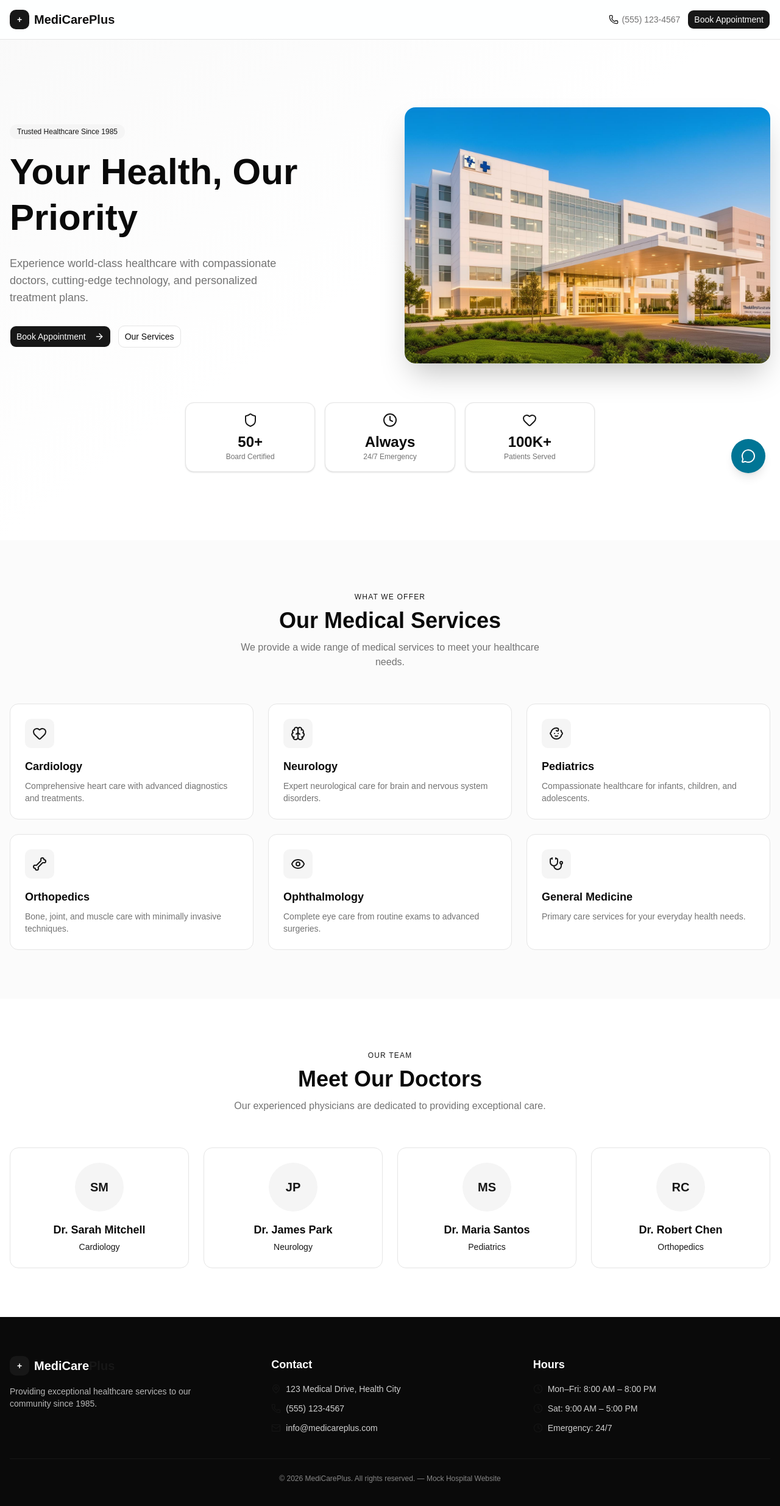
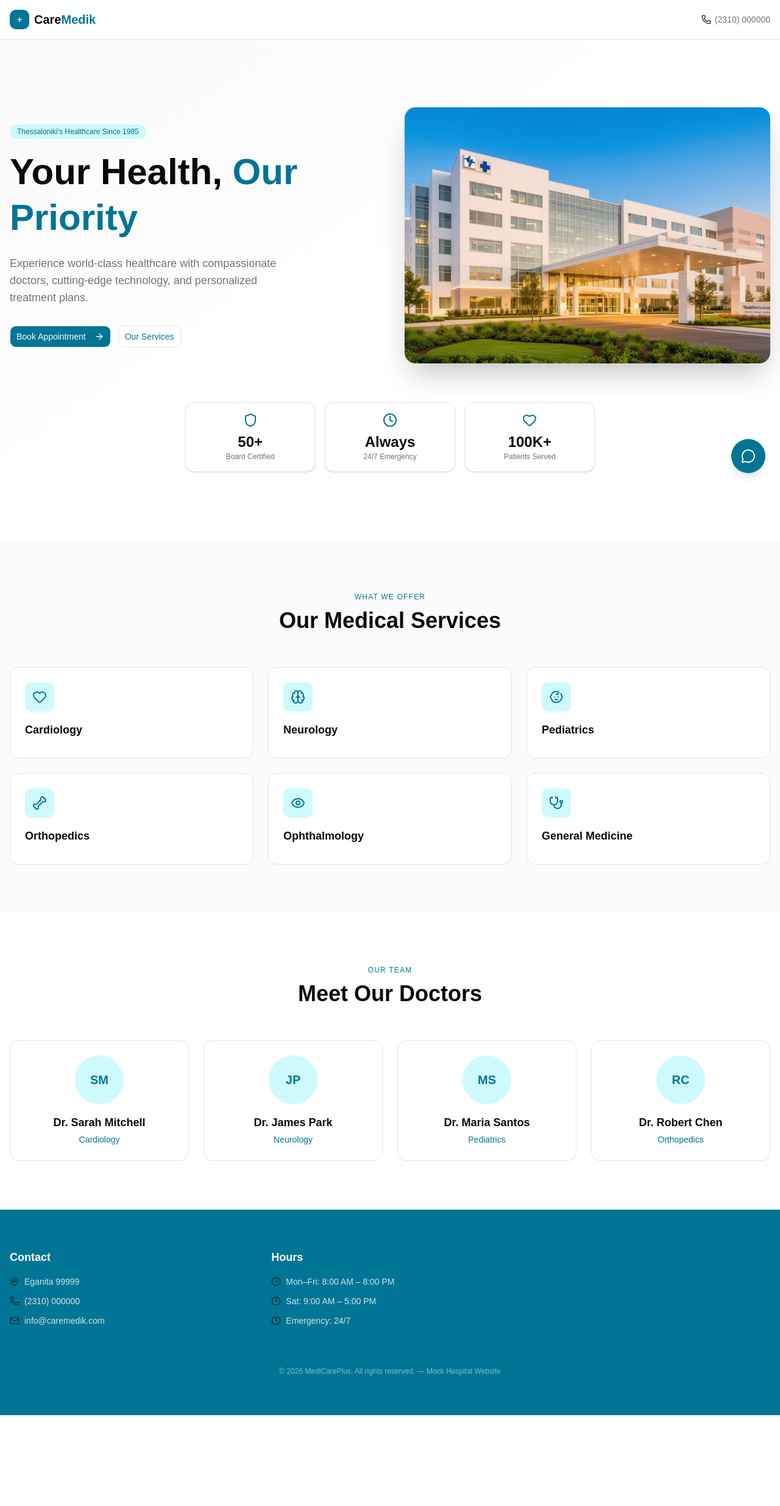
Before and after one commit to Retsos/DocAtlas, a React (Vite) app in the folder frontend/chatbotClient/: page / in a window 1280 px wide. Shown: the top 2470 px of the page at 61% size. After the commit the page ends 2321 px from the top, so only its background shows below. Built offline with nearby package versions, Linux system fonts and the light colour scheme.

Commit message:
Style improvments

```diff
--- a/frontend/chatbotClient/src/components/DoctorSection.tsx
+++ b/frontend/chatbotClient/src/components/DoctorSection.tsx
@@ -11,16 +11,12 @@ const DoctorsSection = () => (
   <section id="doctors" className="py-20">
     <div className="container mx-auto px-4">
       <div className="text-center mb-14">
-        <span className="text-xs font-medium text-primary uppercase tracking-widest">
+        <span className="text-xs font-medium text-cyan-700 uppercase tracking-widest">
           Our Team
         </span>
         <h2 className="font-display text-3xl md:text-4xl font-bold text-foreground mt-2">
           Meet Our Doctors
         </h2>
-        <p className="text-muted-foreground mt-3 max-w-lg mx-auto">
-          Our experienced physicians are dedicated to providing exceptional
-          care.
-        </p>
       </div>
 
       <div className="grid sm:grid-cols-2 lg:grid-cols-4 gap-6">
@@ -33,15 +29,15 @@ const DoctorsSection = () => (
             transition={{ delay: i * 0.1 }}
             className="text-center p-6 rounded-xl bg-card border border-border hover:shadow-lg transition-shadow"
           >
-            <div className="w-20 h-20 rounded-full bg-accent mx-auto mb-4 flex items-center justify-center">
-              <span className="text-xl font-bold text-accent-foreground">
+            <div className="w-20 h-20 rounded-full bg-cyan-100 mx-auto mb-4 flex items-center justify-center">
+              <span className="text-xl font-bold text-cyan-700">
                 {d.initials}
               </span>
             </div>
             <h3 className="font-display text-lg font-semibold text-foreground">
               {d.name}
             </h3>
-            <p className="text-sm text-primary font-medium mt-1">
+            <p className="text-sm text-cyan-700 font-medium mt-1">
               {d.specialty}
             </p>
           </motion.div>
--- a/frontend/chatbotClient/src/components/FooterSection.tsx
+++ b/frontend/chatbotClient/src/components/FooterSection.tsx
@@ -1,38 +1,20 @@
 import { MapPin, Phone, Mail, Clock } from "lucide-react";
 
 const FooterSection = () => (
-  <footer id="contact" className="bg-foreground text-background py-16">
+  <footer id="contact" className="bg-cyan-700 text-background py-16">
     <div className="container mx-auto px-4">
       <div className="grid md:grid-cols-3 gap-10">
-        <div>
-          <div className="flex items-center gap-2 mb-4">
-            <div className="w-8 h-8 rounded-lg bg-primary flex items-center justify-center">
-              <span className="text-primary-foreground font-bold text-sm">
-                +
-              </span>
-            </div>
-            <span className="font-display text-xl font-semibold">
-              MediCare<span className="text-primary">Plus</span>
-            </span>
-          </div>
-          <p className="text-sm opacity-70 max-w-xs">
-            Providing exceptional healthcare services to our community since
-            1985.
-          </p>
-        </div>
-
         <div>
           <h4 className="font-display text-lg font-semibold mb-4">Contact</h4>
           <ul className="space-y-3 text-sm opacity-80">
             <li className="flex items-center gap-2">
-              <MapPin className="h-4 w-4 text-primary" /> 123 Medical Drive,
-              Health City
+              <MapPin className="h-4 w-4 text-primary" /> Eganita 99999
             </li>
             <li className="flex items-center gap-2">
-              <Phone className="h-4 w-4 text-primary" /> (555) 123-4567
+              <Phone className="h-4 w-4 text-primary" /> (2310) 000000
             </li>
             <li className="flex items-center gap-2">
-              <Mail className="h-4 w-4 text-primary" /> info@medicareplus.com
+              <Mail className="h-4 w-4 text-primary" /> info@caremedik.com
             </li>
           </ul>
         </div>
--- a/frontend/chatbotClient/src/components/HeroSection.tsx
+++ b/frontend/chatbotClient/src/components/HeroSection.tsx
@@ -19,22 +19,25 @@ const HeroSection = () => (
           animate={{ opacity: 1, y: 0 }}
           transition={{ duration: 0.7 }}
         >
-          <span className="inline-block px-3 py-1 rounded-full bg-accent text-accent-foreground text-xs font-medium mb-4">
-            Trusted Healthcare Since 1985
+          <span className="inline-block px-3 py-1 rounded-full bg-cyan-100 text-cyan-700 text-xs font-medium mb-4">
+            Thessaloniki's Healthcare Since 1985
           </span>
           <h1 className="font-display text-4xl md:text-5xl lg:text-6xl font-bold text-foreground leading-tight mb-6">
-            Your Health,{" "}
-            <span className="text-gradient-primary">Our Priority</span>
+            Your Health, <span className="text-cyan-700">Our Priority</span>
           </h1>
           <p className="text-lg text-muted-foreground max-w-md mb-8">
             Experience world-class healthcare with compassionate doctors,
             cutting-edge technology, and personalized treatment plans.
           </p>
           <div className="flex flex-wrap gap-3">
-            <Button size="lg">
+            <Button size="lg" className="bg-cyan-700">
               Book Appointment <ArrowRight className="ml-2 h-4 w-4" />
             </Button>
-            <Button size="lg" variant="outline">
+            <Button
+              size="lg"
+              variant="outline"
+              className="text-cyan-700 hover:text-cyan-700"
+            >
               Our Services
             </Button>
           </div>
@@ -67,7 +70,7 @@ const HeroSection = () => (
             key={s.label}
             className="flex flex-col items-center text-center p-4 rounded-xl bg-card shadow-sm border border-border"
           >
-            <s.icon className="h-6 w-6 text-primary mb-2" />
+            <s.icon className="h-6 w-6 text-cyan-700 mb-2" />
             <span className="text-2xl font-bold text-foreground">
               {s.value}
             </span>
--- a/frontend/chatbotClient/src/components/HospitalNav.tsx
+++ b/frontend/chatbotClient/src/components/HospitalNav.tsx
@@ -1,40 +1,24 @@
-import { useState } from "react";
-import { Button } from "./ui/button";
-import { Menu, Phone, X } from "lucide-react";
+import { Phone } from "lucide-react";
 
 const HospitalNav = () => {
-  const [mobileOpen, setMobileOpen] = useState(false);
-
   return (
     <nav className="fixed top-0 left-0 right-0 z-50 bg-card/90 backdrop-blur-md border-b border-border">
       <div className="container mx-auto flex items-center justify-between h-16 px-4">
         <div className="flex items-center gap-2">
-          <div className="w-8 h-8 rounded-lg bg-primary flex items-center justify-center">
+          <div className="w-8 h-8 rounded-lg bg-cyan-700 flex items-center justify-center">
             <span className="text-primary-foreground font-bold text-sm">+</span>
           </div>
           <span className="font-display text-xl font-semibold text-foreground">
-            MediCare<span className="text-primary">Plus</span>
+            Care<span className="text-cyan-700">Medik</span>
           </span>
         </div>
 
         <div className="hidden md:flex items-center gap-3">
           <div className="flex items-center gap-1.5 text-sm text-muted-foreground">
             <Phone className="h-4 w-4 text-primary" />
-            <span>(555) 123-4567</span>
+            <span>(2310) 000000</span>
           </div>
-          <Button>Book Appointment</Button>
         </div>
-
-        <button
-          className="md:hidden text-foreground"
-          onClick={() => setMobileOpen(!mobileOpen)}
-        >
-          {mobileOpen ? (
-            <X className="h-6 w-6" />
-          ) : (
-            <Menu className="h-6 w-6" />
-          )}
-        </button>
       </div>
     </nav>
   );
--- a/frontend/chatbotClient/src/components/ServicesSection.tsx
+++ b/frontend/chatbotClient/src/components/ServicesSection.tsx
@@ -5,32 +5,26 @@ const services = [
   {
     icon: Heart,
     title: "Cardiology",
-    desc: "Comprehensive heart care with advanced diagnostics and treatments.",
   },
   {
     icon: Brain,
     title: "Neurology",
-    desc: "Expert neurological care for brain and nervous system disorders.",
   },
   {
     icon: Baby,
     title: "Pediatrics",
-    desc: "Compassionate healthcare for infants, children, and adolescents.",
   },
   {
     icon: Bone,
     title: "Orthopedics",
-    desc: "Bone, joint, and muscle care with minimally invasive techniques.",
   },
   {
     icon: Eye,
     title: "Ophthalmology",
-    desc: "Complete eye care from routine exams to advanced surgeries.",
   },
   {
     icon: Stethoscope,
     title: "General Medicine",
-    desc: "Primary care services for your everyday health needs.",
   },
 ];
 
@@ -38,16 +32,12 @@ const ServicesSection = () => (
   <section id="services" className="py-20 bg-secondary/40">
     <div className="container mx-auto px-4">
       <div className="text-center mb-14">
-        <span className="text-xs font-medium text-primary uppercase tracking-widest">
+        <span className="text-xs font-medium text-cyan-700 uppercase tracking-widest">
           What We Offer
         </span>
         <h2 className="font-display text-3xl md:text-4xl font-bold text-foreground mt-2">
           Our Medical Services
         </h2>
-        <p className="text-muted-foreground mt-3 max-w-lg mx-auto">
-          We provide a wide range of medical services to meet your healthcare
-          needs.
-        </p>
       </div>
 
       <div className="grid sm:grid-cols-2 lg:grid-cols-3 gap-6">
@@ -58,15 +48,14 @@ const ServicesSection = () => (
             whileInView={{ opacity: 1, y: 0 }}
             viewport={{ once: true }}
             transition={{ delay: i * 0.1 }}
-            className="group p-6 rounded-xl bg-card border border-border hover:border-primary/30 hover:shadow-lg transition-all duration-300 cursor-pointer"
+            className="group p-6 rounded-xl bg-card border border-border hover:border-cyan-700/30 hover:shadow-lg transition-all duration-300 cursor-pointer"
           >
-            <div className="w-12 h-12 rounded-lg bg-accent flex items-center justify-center mb-4 group-hover:bg-primary group-hover:text-primary-foreground transition-colors">
-              <s.icon className="h-6 w-6 text-primary group-hover:text-primary-foreground transition-colors" />
+            <div className="w-12 h-12 rounded-lg bg-cyan-100 flex items-center justify-center mb-4 group-hover:bg-cyan-700 group-hover:text-cyan-700 transition-colors">
+              <s.icon className="h-6 w-6 text-cyan-700 group-hover:text-white transition-colors" />
             </div>
             <h3 className="font-display text-lg font-semibold text-foreground mb-2">
               {s.title}
             </h3>
-            <p className="text-sm text-muted-foreground">{s.desc}</p>
           </motion.div>
         ))}
       </div>
```
